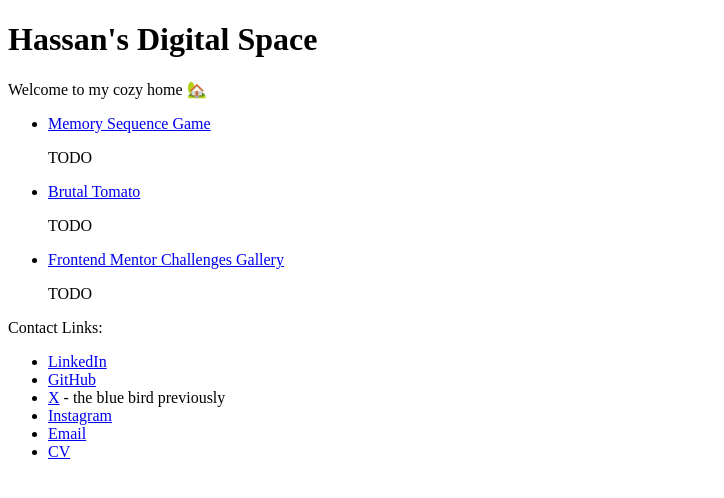
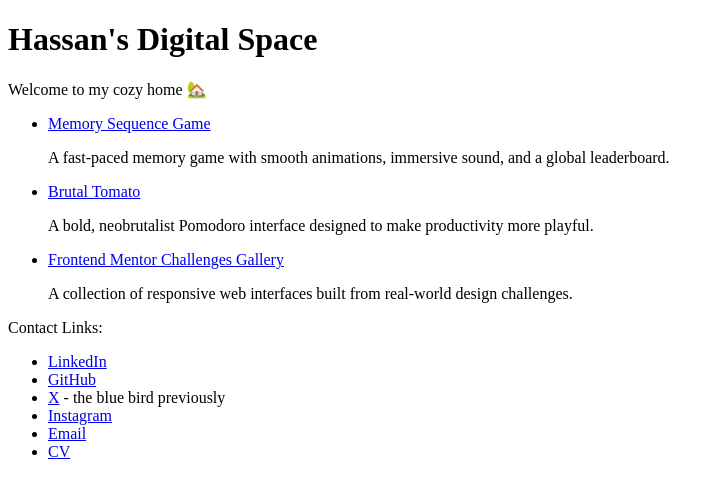
Before and after one commit to HsHs-dev/personal-website, a React (Vite) app: page / in a window 1280 px wide. Shown: the top 498 px of the page, without its empty margins (0-724 px from the left). Built offline with nearby package versions, Linux system fonts and the light colour scheme.

Commit message:
add tagline to projects

```diff
--- a/src/content/projects.ts
+++ b/src/content/projects.ts
@@ -1,27 +1,30 @@
-export type Project = {
+export interface Project {
   slug: string;
   title: string;
   tagline: string;
   href: string;
-};
+}
 
 export const projects: Array<Project> = [
   {
     slug: "memory-sequence-game",
     title: "Memory Sequence Game",
-    tagline: "TODO",
+    tagline:
+      "A fast-paced memory game with smooth animations, immersive sound, and a global leaderboard.",
     href: "https://hshs-dev.github.io/react-memory-game/",
   },
   {
     slug: "brutal-tomato",
     title: "Brutal Tomato",
-    tagline: "TODO",
+    tagline:
+      "A bold, neobrutalist Pomodoro interface designed to make productivity more playful.",
     href: "https://brutal-tomato.netlify.app/",
   },
   {
     slug: "frontend-mentor-gallery",
     title: "Frontend Mentor Challenges Gallery",
-    tagline: "TODO",
+    tagline:
+      "A collection of responsive web interfaces built from real-world design challenges.",
     href: "https://hshs-dev.github.io/frontend-mentors-challenges-gallery/",
   },
 ];
```
